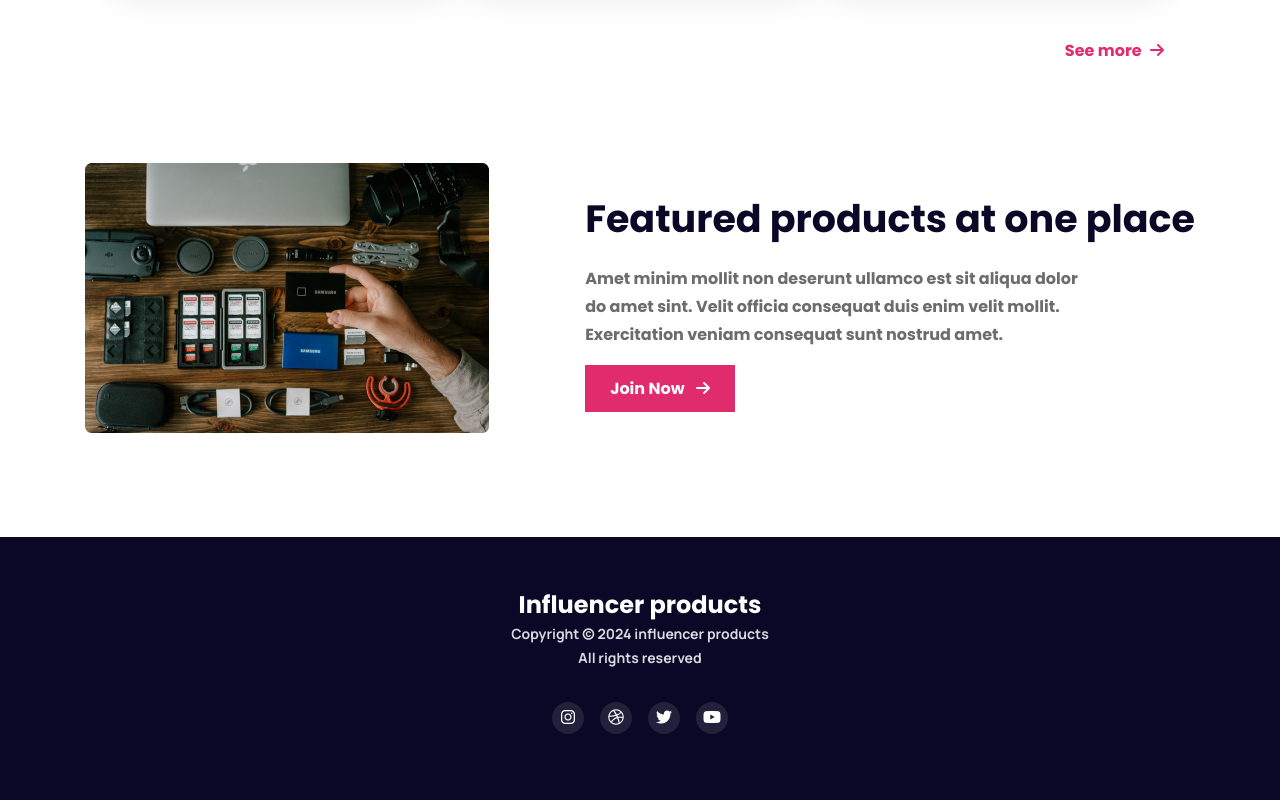
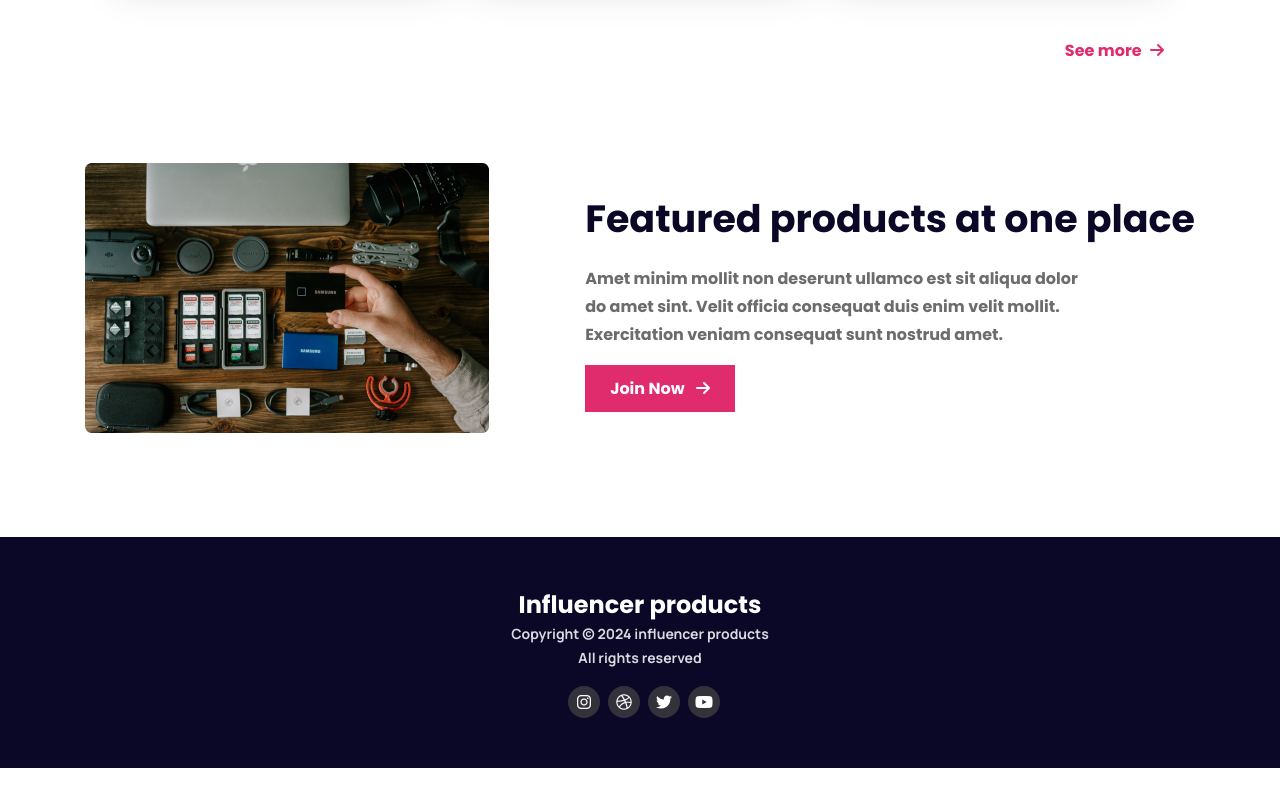
Before and after one commit to shoptorshichowdhury/influencer-gear, a plain HTML site: page index.html in a window 1280 px wide. Shown: the part 2574-3374 px from the top of the page. After the commit the page ends 3342 px from the top, so only its background shows below. Drawn offline with Linux system fonts and the light colour scheme.

Commit message:
footer section hover effect added

```diff
--- a/index.html
+++ b/index.html
@@ -322,10 +322,10 @@
         <h5>Copyright © 2024 influencer products</h5>
         <p>All rights reserved</p>
         <div class="social-icons">
-            <div class="soc-icon instagram"><a href="#"><i class="fa-brands fa-instagram"></i></a></i></div>
-            <div class="soc-icon dribble"><a href="#"><i class="fa-brands fa-dribbble"></i></a></i></div>
-            <div class="soc-icon twitter"><a href="#"><i class="fa-brands fa-twitter"></i></a></div>
-            <div class="soc-icon youtube"><a href="#"><i class="fa-brands fa-youtube"></i></a></div>
+            <a href="#"><i class="fa-brands fa-instagram"></i></a>
+            <a href="#"><i class="fa-brands fa-dribbble"></i></a>
+            <a href="#"><i class="fa-brands fa-twitter"></i></a>
+            <a href="#"><i class="fa-brands fa-youtube"></i></a>
         </div>
     </footer>
 </body>
--- a/styles/style.css
+++ b/styles/style.css
@@ -350,33 +350,35 @@
     line-height: 1.5rem;
 }
 .social-icons{
+    margin-top: 1rem;
     display: flex;
+    justify-content: center;
     align-items: center;
-    justify-content: center;
-    gap: 1rem;
-    margin-top: 1rem;
-    padding: 1rem;
 }
-.social-icons a {
-    text-decoration: none;
-}
-.soc-icon{
-    background-color: rgb(34, 33, 60);
+.social-icons a{
     width: 2rem;
     height: 2rem;
+    background: #33323b;
+    color: #fff;
     border-radius: 50%;
-    display: flex;
-    flex-direction: column;
-    justify-content: center;
-    align-items: center;
-    transition: all 0.3s ease;
+    text-decoration: none;
+    margin-left: 8px;
+    text-align: center;
+    transition-duration: 0.3s;
+    transition-property: transform;
+    font-size: 1rem;
 }
-.soc-icon:hover {
-    transform: scale(1.1);
+.social-icons a:hover{
+    color: var(--primary-bg-color);
+    font-size: 0.9rem;
+    transform: scale(1.2);
 }
-.soc-icon i {
-    color: #fff;
+.social-icons a .fa-brands {
+    /* font-size: 1rem; */
+    line-height: 32px;
 }
+
+
 
 
 
```
